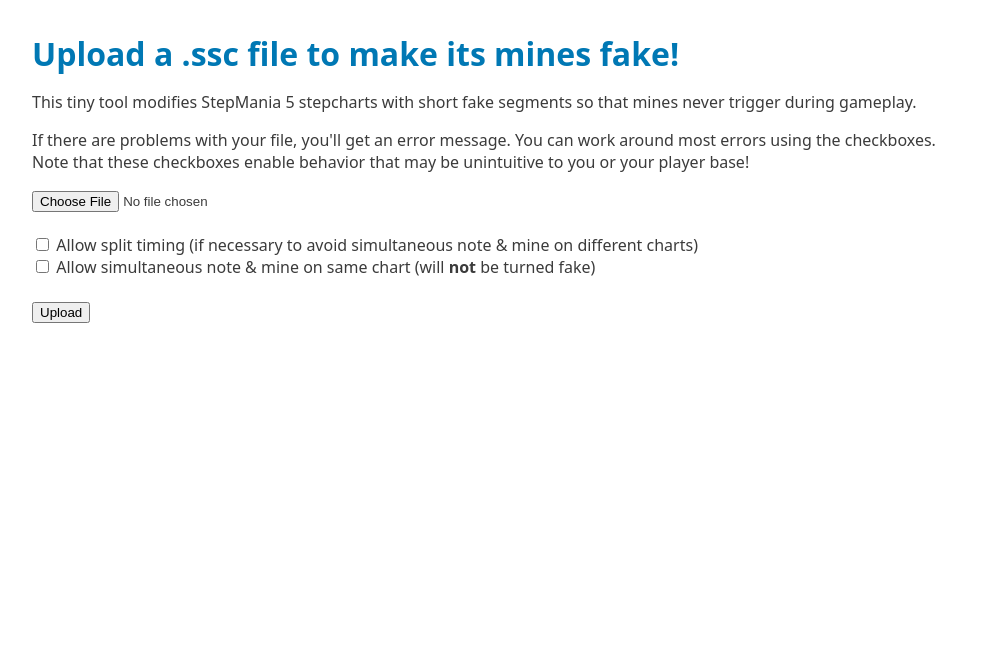
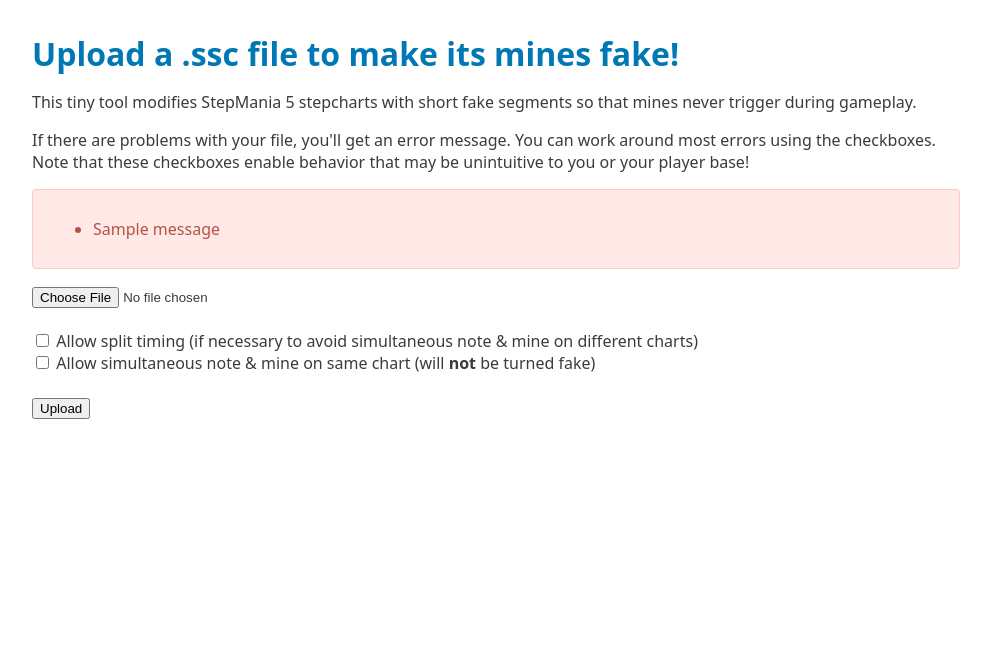
Before and after one commit to bkirz/bermuda-triangle, a Flask app: page /fake-mines in a window 1280 px wide. Shown: the part 54-713 px from the top of the page, without its empty margins (144-1135 px from the left). Run offline with Flask 3, Linux system fonts and the light colour scheme; one stand-in notice (Sample message) is shown.

Commit message:
Set up infra for alert flashes
This repurposes the existing error messages for the mine faker to
use flask flashes instead.

```diff
--- a/bermuda_triangle/app.py
+++ b/bermuda_triangle/app.py
@@ -1,4 +1,4 @@
-from flask import Flask, request, redirect, send_file, render_template, make_response
+from flask import Flask, flash, request, redirect, send_file, render_template, make_response
 
 import io
 import simfile
@@ -10,6 +10,9 @@ from pathlib import PurePath
 
 app = Flask(__name__)
 
+# TODO: Generate this and inject it into the env
+# instead of keeping it in source control.
+app.secret_key = 'sekret'
 
 def valid_ssc_file(filename):
     return "." in filename and filename.rsplit(".", 1)[1].lower() == "ssc"
@@ -103,9 +106,8 @@ def fake_mines_upload():
     try:
         make_mines_fake(ssc, args)
     except SameBeatMineAndNoteError as e:
-        response = make_response(str(e), 200)
-        response.mimetype = "text/plain"
-        return response
+        flash(str(e))
+        return redirect(request.url)
 
     filename = (file.filename or "file.ssc").replace(".ssc", "-fakemines.ssc")
 
--- a/bermuda_triangle/static/style.css
+++ b/bermuda_triangle/static/style.css
@@ -21,6 +21,21 @@ a:visited {
 h1 {
     color: #0078b4;
     margin: 1rem 0;
+}
+
+/* taken from bootstrap */
+.alert {
+    position: relative;
+    padding: .75rem 1.25rem;
+    margin-bottom: 1rem;
+    border: 1px solid transparent;
+    border-radius: .25rem;
+}
+
+.alert-danger {
+    color: #b85143;
+    background-color: #ffe9e6;
+    border-color: #ffc8c0;
 }
 
 header, footer {
@@ -60,6 +75,12 @@ main {
         color: #82c5e6;
     }
 
+    .alert-danger {
+        color: #fe7f6e;
+        background-color: #5d2822;
+        border-color: #7d372d;
+    }
+
     header, footer {
         background-color: #424c5a;
     }
--- a/bermuda_triangle/templates/base.html.jinja
+++ b/bermuda_triangle/templates/base.html.jinja
@@ -17,6 +17,19 @@
 <main>
   <h1>{% block headline %}{% endblock %}</h1>
   <section>{% block description %}{% endblock %}</section>
+  <section>{% block flashes %}
+    {% with messages = get_flashed_messages() %}
+      {% if messages %}
+        <div class="alert alert-danger">
+          <ul class="flashes">
+          {% for message in messages %}
+            <li>{{ message }}</li>
+          {% endfor %}
+          </ul>
+        </div>
+      {% endif %}
+    {% endwith %}
+  {% endblock%}</section>
   <section>{% block input %}{% endblock %}</section>
 </main>
 
```
